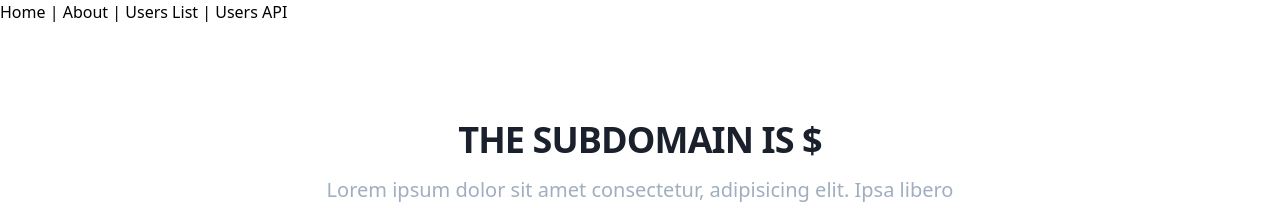
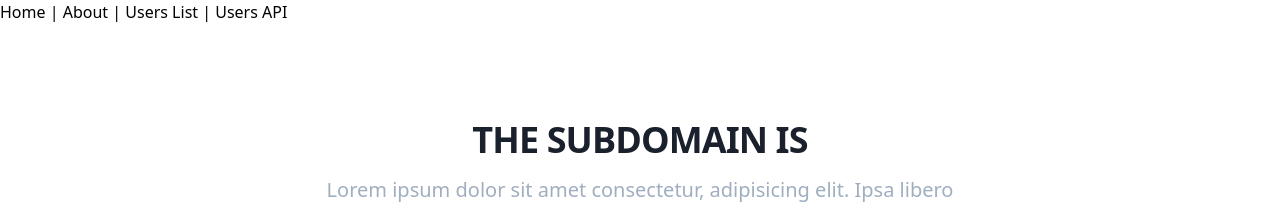
Before and after one commit to mittonface/mitten.dev, a Next.js app: page / in a window 1280 px wide. Shown: the top 208 px of the page. Built offline with nearby package versions, Linux system fonts and the light colour scheme; what @tailwindcss/ui would draw is missing.

Commit message:
uneeded dollar sign

```diff
--- a/components/BlogPreview.tsx
+++ b/components/BlogPreview.tsx
@@ -18,7 +18,7 @@ export const BlogPreview = () => {
       <div className="relative max-w-7xl mx-auto">
         <div className="text-center">
           <h2 className="text-3xl leading-9 tracking-tight font-extrabold text-gray-900 sm:text-4xl sm:leading-10">
-            THE SUBDOMAIN IS ${subdomain}
+            THE SUBDOMAIN IS {subdomain}
           </h2>
           <p className="mt-3 max-w-2xl mx-auto text-xl leading-7 text-gray-500 sm:mt-4">
             Lorem ipsum dolor sit amet consectetur, adipisicing elit. Ipsa
```
